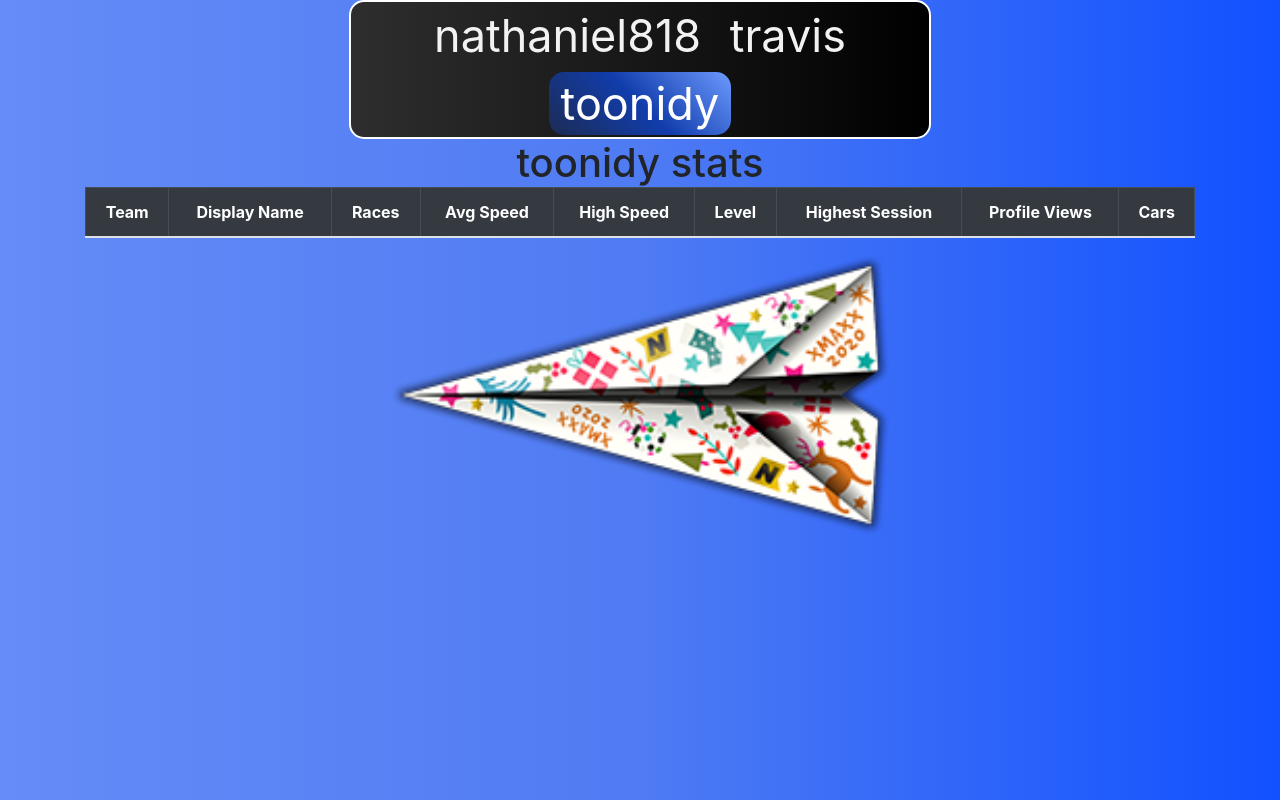
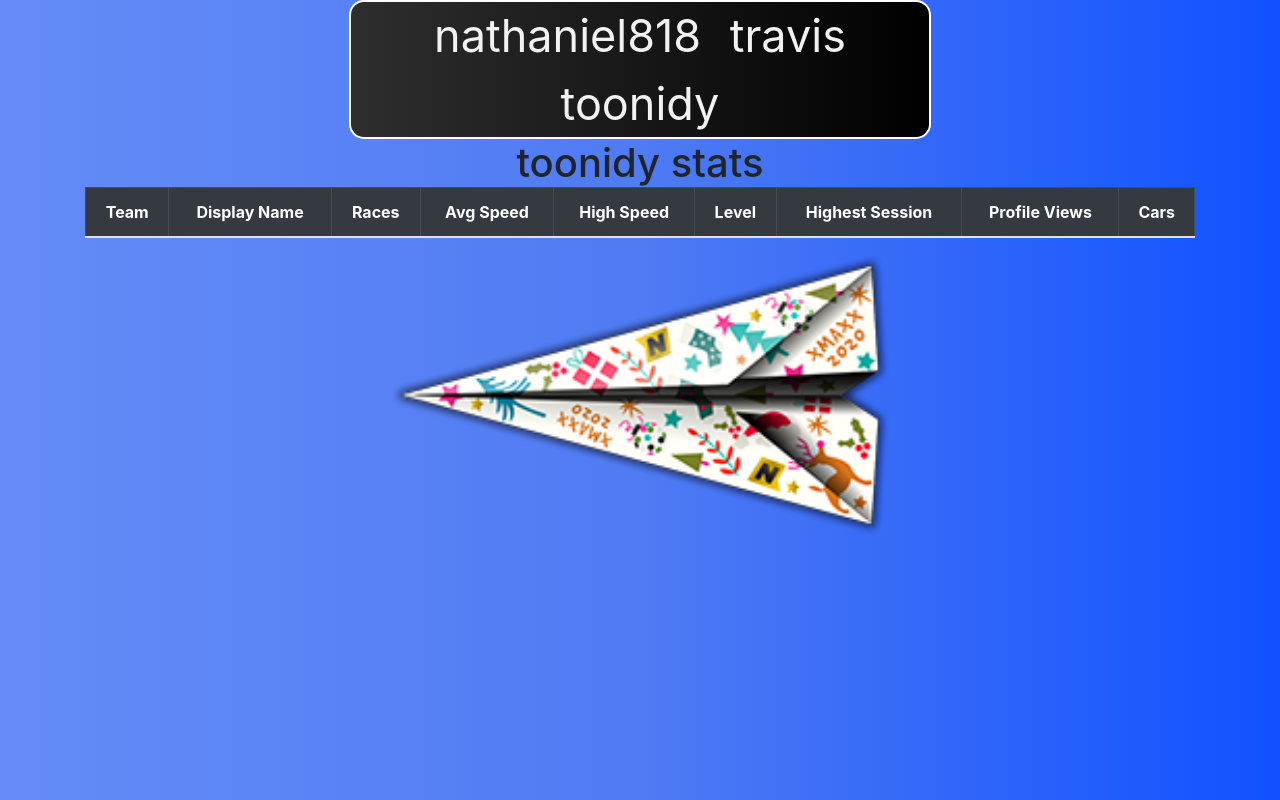
Before and after one commit to DevNate000/playerstats, a plain HTML site: page toonidy.html in a window 1280 px wide. Drawn offline with nearby package versions, Linux system fonts and the light colour scheme; no server answers.

Commit message:
Update toonidy.html

```diff
--- a/toonidy.html
+++ b/toonidy.html
@@ -12,7 +12,7 @@
 <div class="topnav">
         <a href="index.html">nathaniel818</a>
         <a href="travis.html">travis</a>
-        <a class="actived" href="toonidy.html">toonidy</a>
+        <a class="activee" href="toonidy.html">toonidy</a>
 </div>
 <body>
     <h1 class="name-stats">toonidy stats</h1>
```
